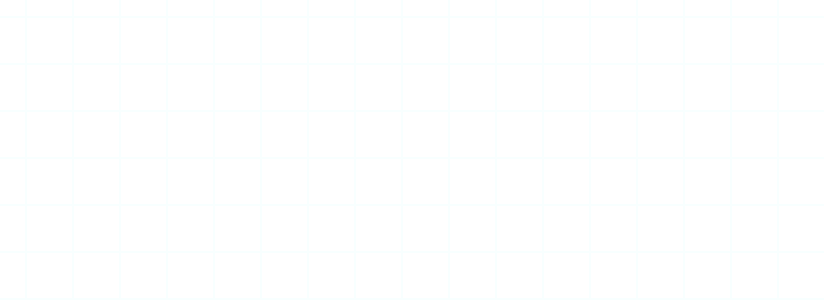
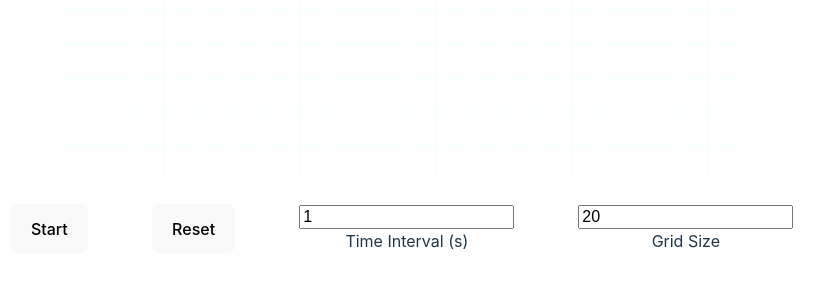
Before and after one commit to wang-owen/J241-Cell-Growth-Simulation, a React (Vite) app: page / in a window 1280 px wide. Shown: the part 500-800 px from the top of the page, without its empty margins (238-1062 px from the left). Built offline with nearby package versions, Linux system fonts and the light colour scheme.

Commit message:
added basic growth graph

```diff
--- a/src/App.tsx
+++ b/src/App.tsx
@@ -2,6 +2,7 @@ import "./App.css";
 import { useEffect, useState, useRef } from "react";
 import PetriDish from "./components/PetriDish";
 import Controls from "./components/Controls";
+import Graph from "./components/Graph";
 
 function App() {
     const defaultGridSize: number = 20;
@@ -13,13 +14,22 @@ function App() {
     const [running, setRunning] = useState<boolean>(false);
     const intervalRef = useRef<number>(-1);
 
+    const [growthCoords, setGrowthCoords] = useState<number[][]>([]);
+    const time = useRef<number>(0);
+
     const startSim = () => {
         return setInterval(() => {
+            let cellCount = 0;
+            let initCount = true;
             setCells((prevCells) => {
                 const newCells = prevCells.map((row) => row.slice());
                 for (let i = 0; i < prevCells.length; i++) {
                     for (let j = 0; j < prevCells[i].length; j++) {
                         if (prevCells[i][j]) {
+                            if (initCount) {
+                                cellCount++;
+                            }
+
                             let empty = [];
                             if (j > 0 && !prevCells[i][j - 1])
                                 empty.push([i, j - 1]); // Left
@@ -42,12 +52,21 @@ function App() {
                                         Math.floor(Math.random() * empty.length)
                                     ];
                                 newCells[spreadI][spreadJ] = true;
+                                cellCount++;
                             }
                         }
                     }
                 }
+                if (initCount) {
+                    initCount = false;
+                }
                 return newCells;
             });
+            setGrowthCoords((prevCoords) => {
+                const coords = [...prevCoords, [time.current, cellCount]];
+                return coords;
+            });
+            time.current += timeInterval;
         }, timeInterval * 1000);
     };
 
@@ -79,7 +98,10 @@ function App() {
                     setTimeInterval={setTimeInterval}
                     running={running}
                     setRunning={setRunning}
+                    time={time}
+                    setGrowthCoords={setGrowthCoords}
                 />
+                <Graph coords={growthCoords} />
             </div>
         </>
     );
--- a/src/components/Controls.css
+++ b/src/components/Controls.css
@@ -1,7 +1,11 @@
 #controls {
-    margin: 25px;
+    margin: 1.5em;
     display: flex;
-    gap: 10px;
+    gap: 4em;
+}
+
+#controls input {
+    max-width: fit-content;
 }
 
 input {
--- a/src/components/Controls.tsx
+++ b/src/components/Controls.tsx
@@ -6,18 +6,24 @@ const Controls = ({
     setTimeInterval,
     running,
     setRunning,
+    time,
+    setGrowthCoords,
 }: {
     setGridSize: React.Dispatch<React.SetStateAction<number>>;
     setCells: React.Dispatch<React.SetStateAction<boolean[]>[]>;
     setTimeInterval: React.Dispatch<React.SetStateAction<number>>;
     running: boolean;
     setRunning: React.Dispatch<React.SetStateAction<boolean>>;
+    time: React.MutableRefObject<number>;
+    setGrowthCoords: React.Dispatch<React.SetStateAction<number[][]>>;
 }) => {
     const reset = () => {
         setTimeInterval(1);
         setGridSize(20);
         setCells(Array(20).fill(Array(20).fill(false)));
         setRunning(false);
+        time.current = 0;
+        setGrowthCoords([]);
 
         (document.getElementById(
             "timeIntervalInput"
@@ -41,10 +47,22 @@ const Controls = ({
         })
     );
 
+    document.addEventListener("keydown", function (event) {
+        if (event.key === " ") {
+            event.preventDefault();
+            setRunning(!running);
+        } else if (event.key === "r" || event.key === "R") {
+            reset();
+        }
+    });
+
     return (
         <div id="controls">
-            <button onClick={() => setRunning(!running)}>Start/Pause</button>
+            <button onClick={() => setRunning(!running)}>
+                {!running ? "Start" : "Pause"}
+            </button>
             <button onClick={reset}>Reset</button>
+            <div>
                 <input
                     id="timeIntervalInput"
                     onChange={(event) =>
@@ -58,7 +76,10 @@ const Controls = ({
                     required
                     disabled={running}
                 ></input>
+                <br />
                 <label htmlFor="timeIntervalInput">Time Interval (s)</label>
+            </div>
+            <div>
                 <input
                     id="gridSizeInput"
                     onChange={(event) => {
@@ -80,7 +101,9 @@ const Controls = ({
                     required
                     disabled={running}
                 ></input>
+                <br />
                 <label htmlFor="gridSizeInput">Grid Size</label>
+            </div>
         </div>
     );
 };
--- /dev/null
+++ b/src/components/Graph.tsx
@@ -0,0 +1,34 @@
+const Graph = ({ coords }: { coords: number[][] }) => {
+    const drawGraph = (coords: Array<Array<number>>) => {
+        const canvas = document.getElementById("canvas") as HTMLCanvasElement;
+        if (canvas && canvas.getContext) {
+            const context = canvas.getContext("2d");
+            if (context) {
+                if (coords.length === 0) {
+                    context.clearRect(0, 0, canvas.width, canvas.height);
+                    return;
+                }
+
+                context.beginPath();
+                context.strokeStyle = "white";
+                // Draw axis
+                context.moveTo(0, 0);
+                context.lineTo(0, canvas.height);
+                context.lineTo(canvas.width, canvas.height);
+                context.stroke();
+
+                context.moveTo(0, canvas.height);
+                coords.forEach((coord) => {
+                    // Draw coordinate on canvas
+                    context.lineTo(coord[0] * 10, canvas.height - coord[1]);
+                    context.stroke();
+                });
+            }
+        }
+    };
+
+    drawGraph(coords);
+    return <canvas id="canvas" width={500} height={500}></canvas>;
+};
+
+export default Graph;
--- a/src/components/PetriDish.css
+++ b/src/components/PetriDish.css
@@ -17,7 +17,7 @@
 }
 
 .cell:hover {
-    background-color: rgba(225,255,255,0.25);
+    background-color: rgba(225, 255, 255, 0.25);
 }
 
 .bacteria {
--- a/src/components/PetriDish.tsx
+++ b/src/components/PetriDish.tsx
@@ -25,6 +25,15 @@ const PetriDish = ({
                         <div
                             key={colIndex}
                             className="cell"
+                            style={{
+                                // Dynamic cell size based on window size
+                                height: `${
+                                    window.innerHeight / 1.25 / cells.length
+                                }px`,
+                                width: `${
+                                    window.innerHeight / 1.25 / cells.length
+                                }px`,
+                            }}
                             onClick={() => handleClick(rowIndex, colIndex)}
                         >
                             {cell && (
```
Lines whose indentation alone changed are shown as unchanged.
